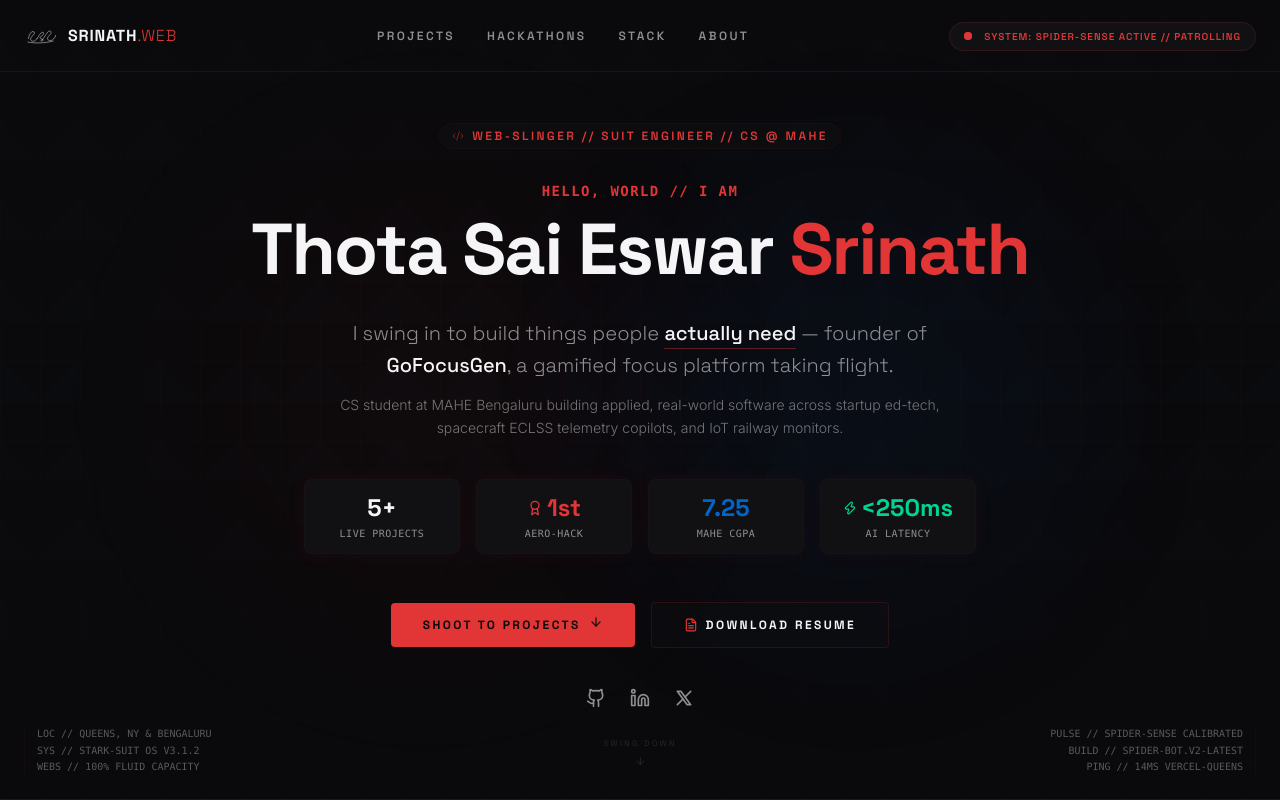
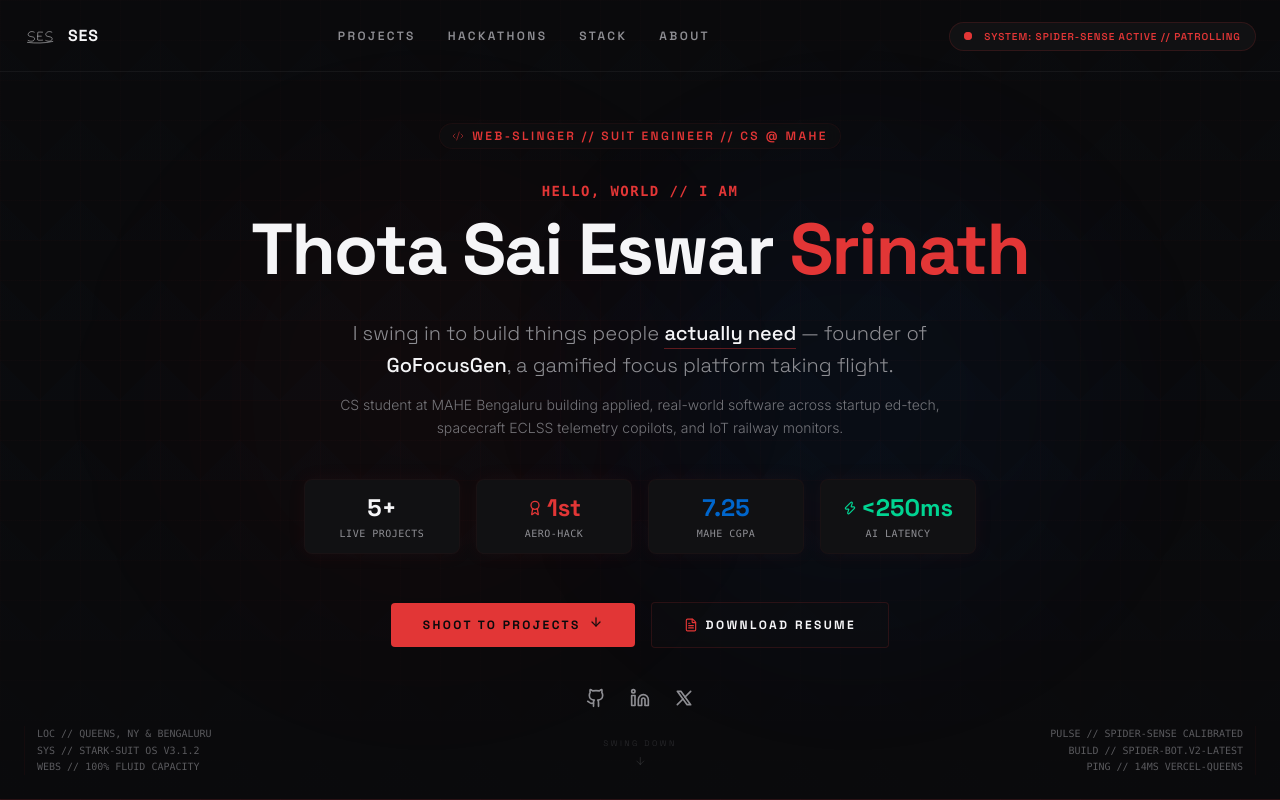
Before and after one commit to tsrinath2007/Personal-site, a Next.js app: page / in a window 1280 px wide. Shown: the top 800 px of the page. Built offline with nearby package versions, Linux system fonts and the light colour scheme.

Commit message:
fix(brand): ensure logo monogram and navbar brand strictly and legibly read SES

```diff
--- a/src/components/IntroLogo.tsx
+++ b/src/components/IntroLogo.tsx
@@ -22,16 +22,18 @@ import React, {
 } from "react";
 import { motion, useAnimate, stagger } from "framer-motion";
 
-// TODO: Replace these placeholder hand-drawn "SES" scribble paths with your final traced SVG path(s)
+// TODO: Replace these placeholder hand-drawn "SES" monogram paths with your final traced SVG path(s)
 export const SES_PATHS: string[] = [
-  // Cursive 'S' initial loop & curve
-  "M 28 66 C 30 46 42 22 56 22 C 68 22 68 36 56 46 C 42 58 36 72 48 80 C 60 88 74 78 82 66",
-  // Cursive 'E' connector and loops
-  "M 82 66 C 90 54 98 38 108 30 C 118 22 126 28 120 42 C 112 54 94 56 100 62 C 108 70 122 70 118 78 C 114 86 100 82 108 74",
-  // Cursive 'S' second loop & exit stroke
-  "M 116 74 C 126 58 138 38 150 24 C 162 12 172 20 168 34 C 160 48 142 58 148 70 C 154 82 172 82 186 68 C 192 62 196 54 198 46",
+  // Letter 1: 'S'
+  "M 64 26 C 46 16 26 26 26 42 C 26 58 66 50 66 66 C 66 82 46 88 26 78",
+  // Letter 2: 'E' (Outer frame)
+  "M 116 26 C 98 25 86 25 86 28 L 85 74 C 85 77 98 77 116 76",
+  // Letter 2: 'E' (Crossbar)
+  "M 85 51 L 108 51",
+  // Letter 3: 'S'
+  "M 174 26 C 156 16 136 26 136 42 C 136 58 176 50 176 66 C 176 82 156 88 136 78",
   // Signature dynamic underline flourish
-  "M 24 88 C 65 96 125 96 182 82",
+  "M 22 90 C 70 96 130 96 180 84",
 ];
 
 export interface SesLogoProps {
--- a/src/components/Navbar.tsx
+++ b/src/components/Navbar.tsx
@@ -110,9 +110,7 @@ export function Navbar() {
             href="#"
             className="group font-heading font-bold text-base tracking-wider text-text-offwhite hover:text-gold-accent transition-colors hidden sm:block"
           >
-            <span>
-              SRINATH<span className="text-gold-accent font-light">.WEB</span>
-            </span>
+            <span>SES</span>
           </a>
         </div>
 
```
